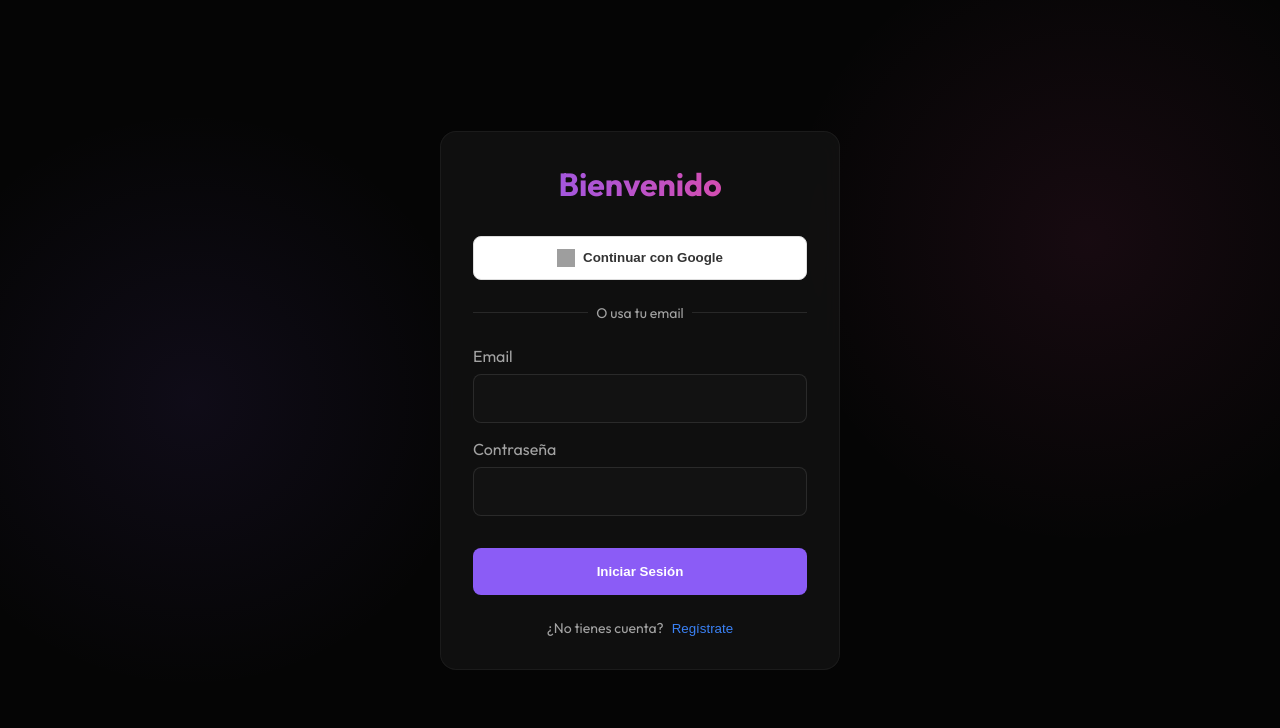
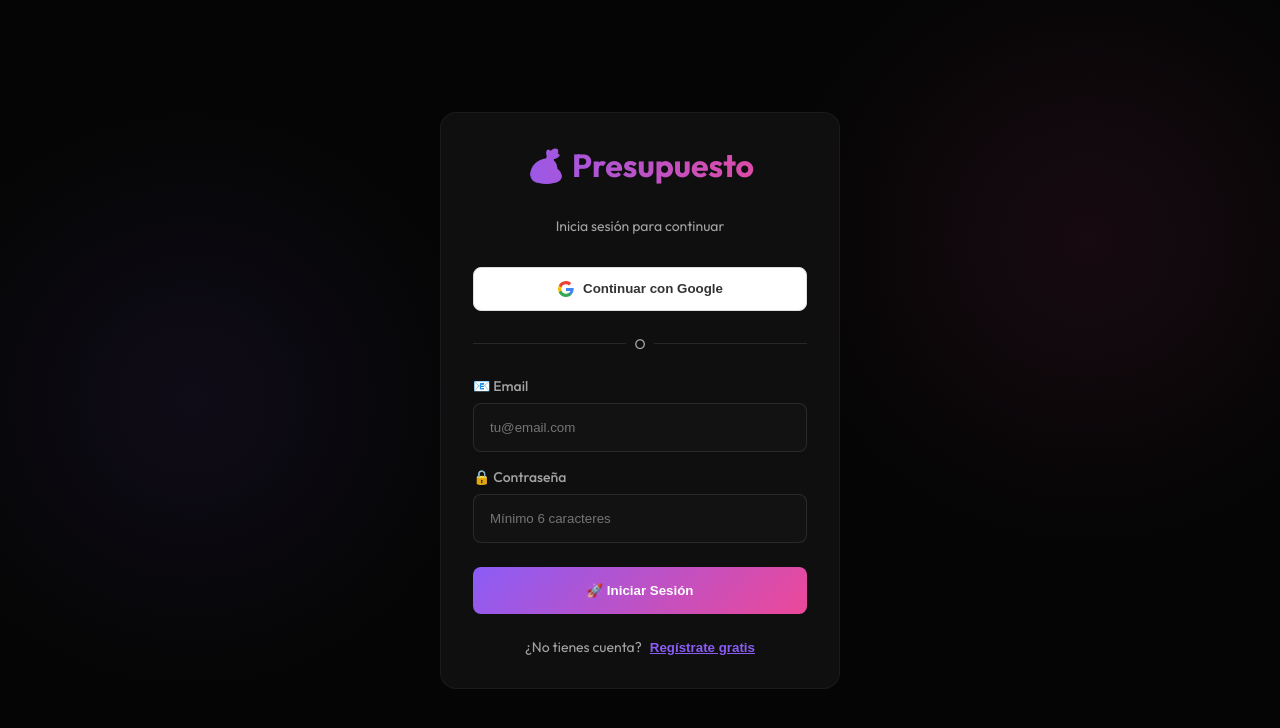
Before and after one commit to pqem/App-Presupuesto, a Next.js app: page /App-Presupuesto/ in a window 1280 px wide. Shown: the top 728 px of the page. Built offline with nearby package versions, Linux system fonts and the light colour scheme; no server answers; grey boxes are pictures that could not be loaded.

Commit message:
🔧 Arreglar Google Sign-In para móviles + mejor UI de login

```diff
--- a/src/components/LoginPage.tsx
+++ b/src/components/LoginPage.tsx
@@ -1,7 +1,14 @@
 "use client";
 
-import { useState } from 'react';
-import { signInWithEmailAndPassword, createUserWithEmailAndPassword, GoogleAuthProvider, signInWithPopup } from 'firebase/auth';
+import { useState, useEffect } from 'react';
+import {
+    signInWithEmailAndPassword,
+    createUserWithEmailAndPassword,
+    GoogleAuthProvider,
+    signInWithPopup,
+    signInWithRedirect,
+    getRedirectResult
+} from 'firebase/auth';
 import { auth } from '@/lib/firebase';
 
 export default function LoginPage() {
@@ -11,15 +18,50 @@ export default function LoginPage() {
     const [error, setError] = useState('');
     const [loading, setLoading] = useState(false);
 
+    // Detectar si es móvil
+    const isMobile = () => {
+        return /Android|webOS|iPhone|iPad|iPod|BlackBerry|IEMobile|Opera Mini/i.test(navigator.userAgent);
+    };
+
+    // Manejar resultado de redirect (para móviles)
+    useEffect(() => {
+        const handleRedirectResult = async () => {
+            try {
+                const result = await getRedirectResult(auth);
+                if (result) {
+                    // Usuario inició sesión con éxito
+                    console.log('Login exitoso con Google');
+                }
+            } catch (err: any) {
+                console.error('Error en redirect:', err);
+                setError('Error al iniciar sesión con Google: ' + err.message);
+            }
+        };
+        handleRedirectResult();
+    }, []);
+
     const handleGoogleLogin = async () => {
         setError('');
         setLoading(true);
         const provider = new GoogleAuthProvider();
+
         try {
-            await signInWithPopup(auth, provider);
+            if (isMobile()) {
+                // En móviles usa redirect (más confiable)
+                await signInWithRedirect(auth, provider);
+            } else {
+                // En escritorio usa popup
+                await signInWithPopup(auth, provider);
+            }
         } catch (err: any) {
             console.error(err);
-            setError('Error al iniciar sesión con Google: ' + err.message);
+            if (err.code === 'auth/operation-not-allowed') {
+                setError('Google Sign-In no está habilitado. Ve a Firebase Console → Authentication → Sign-in method → Google');
+            } else if (err.code === 'auth/unauthorized-domain') {
+                setError('Este dominio no está autorizado. Agrega tu dominio en Firebase Console → Authentication → Settings → Authorized domains');
+            } else {
+                setError('Error al iniciar sesión con Google: ' + err.message);
+            }
             setLoading(false);
         }
     };
@@ -71,8 +113,17 @@ export default function LoginPage() {
                     WebkitBackgroundClip: 'text',
                     WebkitTextFillColor: 'transparent'
                 }}>
-                    {isLogin ? 'Bienvenido' : 'Crear Cuenta'}
+                    💰 Presupuesto
                 </h1>
+
+                <p style={{
+                    textAlign: 'center',
+                    color: 'var(--text-secondary)',
+                    marginBottom: '2rem',
+                    fontSize: '0.875rem'
+                }}>
+                    {isLogin ? 'Inicia sesión para continuar' : 'Crea tu cuenta gratis'}
+                </p>
 
                 <button
                     onClick={handleGoogleLogin}
@@ -90,26 +141,37 @@ export default function LoginPage() {
                         display: 'flex',
                         alignItems: 'center',
                         justifyContent: 'center',
-                        gap: '0.5rem'
+                        gap: '0.5rem',
+                        transition: 'all 0.2s'
                     }}
+                    onMouseEnter={(e) => !loading && (e.currentTarget.style.background = '#f8f8f8')}
+                    onMouseLeave={(e) => (e.currentTarget.style.background = 'white')}
                 >
-                    <img src="https://www.gstatic.com/firebasejs/ui/2.0.0/images/auth/google.svg" alt="Google" style={{ width: '18px', height: '18px' }} />
-                    Continuar con Google
+                    <svg width="18" height="18" viewBox="0 0 18 18">
+                        <path fill="#4285F4" d="M16.51 8H8.98v3h4.3c-.18 1-.74 1.48-1.6 2.04v2.01h2.6a7.8 7.8 0 0 0 2.38-5.88c0-.57-.05-.66-.15-1.18z"/>
+                        <path fill="#34A853" d="M8.98 17c2.16 0 3.97-.72 5.3-1.94l-2.6-2a4.8 4.8 0 0 1-7.18-2.54H1.83v2.07A8 8 0 0 0 8.98 17z"/>
+                        <path fill="#FBBC05" d="M4.5 10.52a4.8 4.8 0 0 1 0-3.04V5.41H1.83a8 8 0 0 0 0 7.18l2.67-2.07z"/>
+                        <path fill="#EA4335" d="M8.98 4.18c1.17 0 2.23.4 3.06 1.2l2.3-2.3A8 8 0 0 0 1.83 5.4L4.5 7.49a4.77 4.77 0 0 1 4.48-3.3z"/>
+                    </svg>
+                    {loading ? 'Procesando...' : 'Continuar con Google'}
                 </button>
 
                 <div style={{ display: 'flex', alignItems: 'center', marginBottom: '1.5rem' }}>
                     <div style={{ flex: 1, height: '1px', background: 'var(--border-medium)' }}></div>
-                    <span style={{ padding: '0 0.5rem', color: 'var(--text-secondary)', fontSize: '0.875rem' }}>O usa tu email</span>
+                    <span style={{ padding: '0 0.5rem', color: 'var(--text-secondary)', fontSize: '0.875rem' }}>O</span>
                     <div style={{ flex: 1, height: '1px', background: 'var(--border-medium)' }}></div>
                 </div>
 
                 <form onSubmit={handleSubmit} style={{ display: 'flex', flexDirection: 'column', gap: '1rem' }}>
                     <div>
-                        <label style={{ display: 'block', marginBottom: '0.5rem', color: 'var(--text-secondary)' }}>Email</label>
+                        <label style={{ display: 'block', marginBottom: '0.5rem', color: 'var(--text-secondary)', fontSize: '0.875rem', fontWeight: 500 }}>
+                            📧 Email
+                        </label>
                         <input
                             type="email"
                             value={email}
                             onChange={(e) => setEmail(e.target.value)}
+                            placeholder="tu@email.com"
                             required
                             style={{
                                 width: '100%',
@@ -123,11 +185,14 @@ export default function LoginPage() {
                     </div>
 
                     <div>
-                        <label style={{ display: 'block', marginBottom: '0.5rem', color: 'var(--text-secondary)' }}>Contraseña</label>
+                        <label style={{ display: 'block', marginBottom: '0.5rem', color: 'var(--text-secondary)', fontSize: '0.875rem', fontWeight: 500 }}>
+                            🔒 Contraseña
+                        </label>
                         <input
                             type="password"
                             value={password}
                             onChange={(e) => setPassword(e.target.value)}
+                            placeholder="Mínimo 6 caracteres"
                             required
                             style={{
                                 width: '100%',
@@ -141,9 +206,17 @@ export default function LoginPage() {
                     </div>
 
                     {error && (
-                        <p style={{ color: 'var(--accent-danger)', fontSize: '0.875rem', textAlign: 'center' }}>
-                            {error}
-                        </p>
+                        <div style={{
+                            padding: '1rem',
+                            background: 'rgba(239, 68, 68, 0.1)',
+                            border: '1px solid var(--accent-danger)',
+                            borderRadius: 'var(--radius-md)',
+                            color: 'var(--accent-danger)',
+                            fontSize: '0.875rem',
+                            lineHeight: 1.5
+                        }}>
+                            ⚠️ {error}
+                        </div>
                     )}
 
                     <button
@@ -151,34 +224,39 @@ export default function LoginPage() {
                         disabled={loading}
                         style={{
                             padding: '1rem',
-                            background: 'var(--accent-primary)',
+                            background: 'linear-gradient(135deg, var(--accent-primary), var(--accent-secondary))',
                             color: 'white',
                             border: 'none',
                             borderRadius: 'var(--radius-md)',
                             fontWeight: 600,
                             cursor: loading ? 'wait' : 'pointer',
-                            marginTop: '1rem',
-                            opacity: loading ? 0.7 : 1
+                            marginTop: '0.5rem',
+                            opacity: loading ? 0.7 : 1,
+                            transition: 'all 0.2s'
                         }}
                     >
-                        {loading ? 'Procesando...' : (isLogin ? 'Iniciar Sesión' : 'Registrarse')}
+                        {loading ? '⏳ Procesando...' : (isLogin ? '🚀 Iniciar Sesión' : '✨ Crear Cuenta')}
                     </button>
                 </form>
 
                 <p style={{ textAlign: 'center', marginTop: '1.5rem', color: 'var(--text-secondary)', fontSize: '0.875rem' }}>
                     {isLogin ? '¿No tienes cuenta?' : '¿Ya tienes cuenta?'}
                     <button
-                        onClick={() => setIsLogin(!isLogin)}
+                        onClick={() => {
+                            setIsLogin(!isLogin);
+                            setError('');
+                        }}
                         style={{
                             background: 'none',
                             border: 'none',
-                            color: 'var(--accent-info)',
+                            color: 'var(--accent-primary)',
                             cursor: 'pointer',
                             marginLeft: '0.5rem',
-                            fontWeight: 500
+                            fontWeight: 600,
+                            textDecoration: 'underline'
                         }}
                     >
-                        {isLogin ? 'Regístrate' : 'Ingresa'}
+                        {isLogin ? 'Regístrate gratis' : 'Inicia sesión'}
                     </button>
                 </p>
             </div>
```
